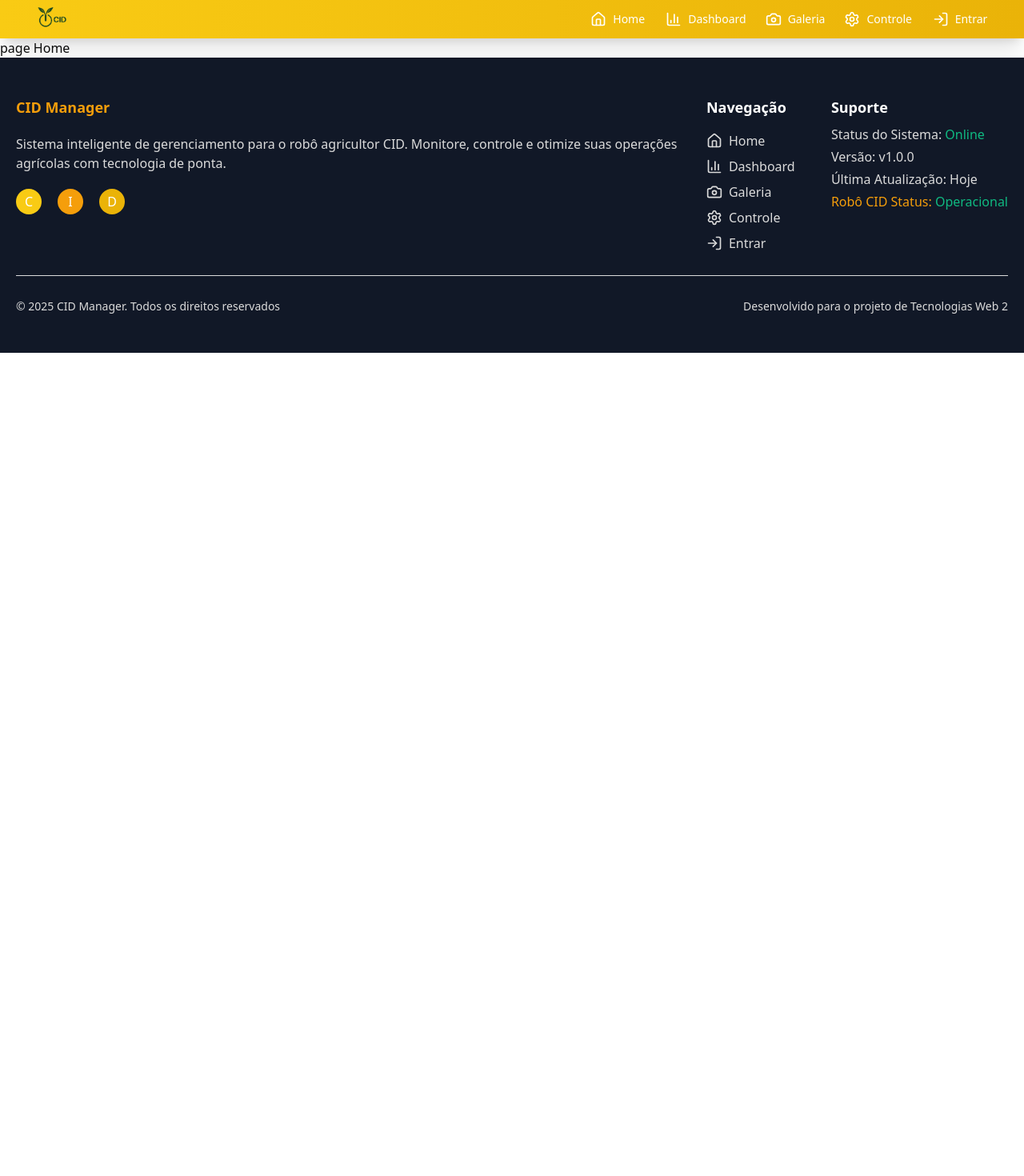
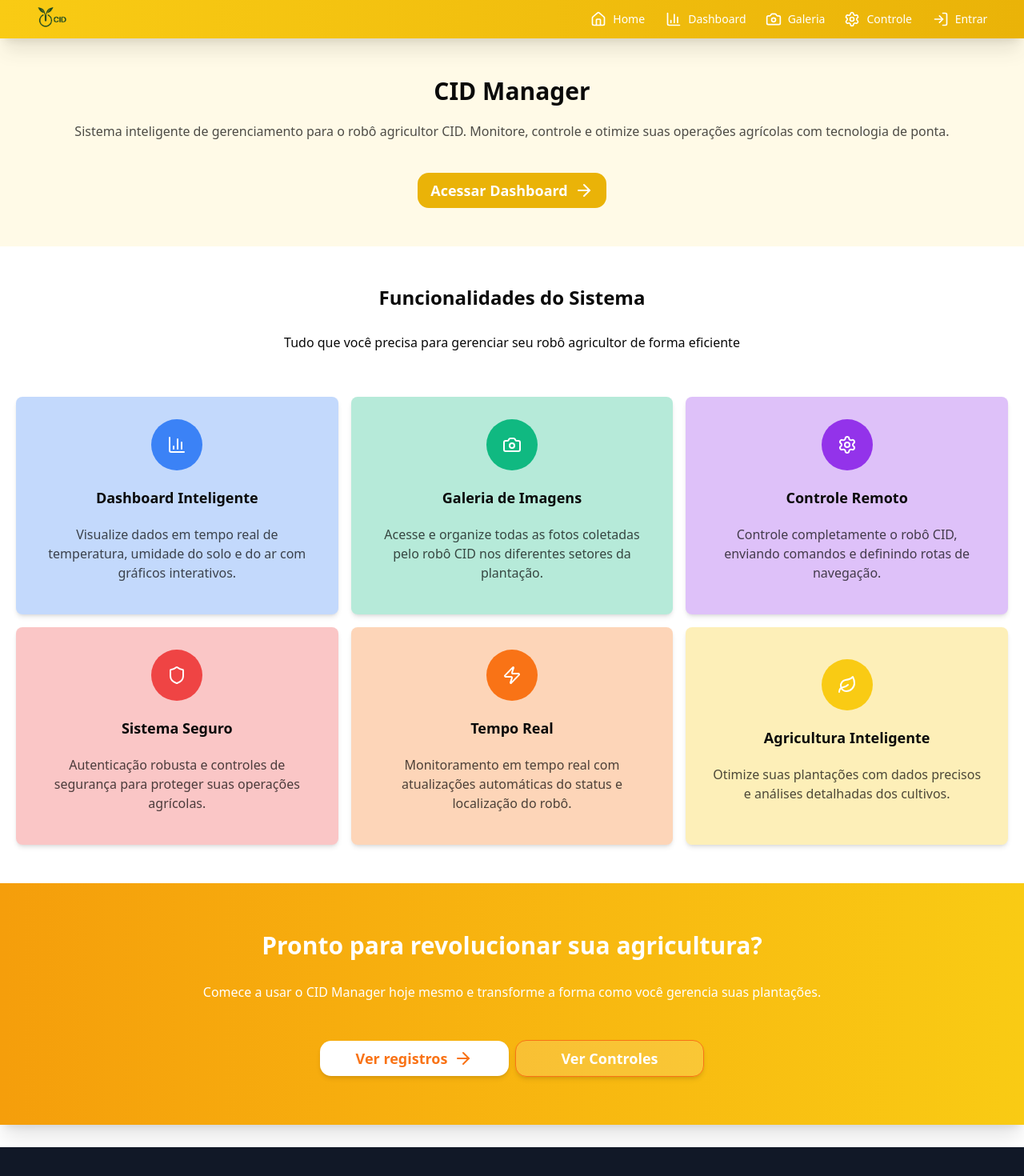
Before and after one commit to arturj9/cid-front, a Next.js app: page /home in a window 1280 px wide. Shown: the top 1470 px of the page at 80% size. Before the commit the page ends 800 px from the top, so only its background shows below. Built offline with nearby package versions, Linux system fonts and the light colour scheme.

Commit message:
feat: criado page home

```diff
--- a/src/app/(pages)/home/page.tsx
+++ b/src/app/(pages)/home/page.tsx
@@ -1,7 +1,196 @@
+import { Container } from "@/components/container";
+import Link from "next/link";
+import {
+  ArrowRight,
+  BarChart3,
+  Camera,
+  Settings,
+  Shield,
+  Zap,
+  Leaf,
+} from "lucide-react";
+
 export default function Home() {
   return (
-    <div>
-      <h3>page Home</h3>
-    </div>
+    <main className="">
+      {/* Seção banner */}
+      <section className="bg-amarelo-base/10 px-5 py-12 flex flex-col gap-5 text-center">
+        <h1 className="font-bold text-3xl">CID Manager</h1>
+        <p className="text-black/70">
+          Sistema inteligente de gerenciamento para o robô agricultor CID.
+          Monitore, controle e otimize suas operações agrícolas com tecnologia
+          de ponta.
+        </p>
+
+        <Link
+          href={"/dashboard"}
+          className="flex gap-2 py-2 px-4 hover:gap-4 transition-all duration-500 hover:cursor-pointer
+             hover:bg-amarelo-sec items-center justify-center bg-amarelo-terc rounded-xl
+               mx-auto mt-5 text-white text-lg font-semibold"
+        >
+          Acessar Dashboard <ArrowRight />
+        </Link>
+      </section>
+      {/* Container com a seção dos Cards */}
+      <Container>
+        <section className="p-5">
+          <div className="py-7 text-center">
+            <h2 className="font-bold text-2xl">Funcionalidades do Sistema</h2>
+            <p className="py-7">
+              Tudo que você precisa para gerenciar seu robô agricultor de forma
+              eficiente
+            </p>
+          </div>
+
+          {/* ################################################ */}
+          {/* SEÇÃO DOS CARDS */}
+
+          <section className=" grid md:grid-cols-2 lg:grid-cols-3 gap-4">
+            <Link
+              href={"/dashboard"}
+              className="bg-azul/30 rounded-md shadow-md p-7 flex justify-center
+            items-center flex-col gap-2 text-center hover:cursor-pointer"
+            >
+              <div
+                className="w-16 h-16 rounded-full bg-azul flex justify-center
+              items-center"
+              >
+                <BarChart3 color="white" />
+              </div>
+              <h3 className="font-semibold py-3 text-lg">
+                Dashboard Inteligente
+              </h3>
+              <p className="text-black/70 pb-3">
+                Visualize dados em tempo real de temperatura, umidade do solo e
+                do ar com gráficos interativos.
+              </p>
+            </Link>
+            <Link
+              href={"/galeria"}
+              className="bg-verde/30 rounded-md shadow-md p-7 flex justify-center
+            items-center flex-col gap-2 text-center hover:cursor-pointer"
+            >
+              <div
+                className="w-16 h-16 rounded-full bg-verde flex justify-center
+              items-center"
+              >
+                <Camera color="white" />
+              </div>
+              <h3 className="font-semibold py-3 text-lg">Galeria de Imagens</h3>
+              <p className="text-black/70 pb-3">
+                Acesse e organize todas as fotos coletadas pelo robô CID nos
+                diferentes setores da plantação.
+              </p>
+            </Link>
+            <Link
+              href={"/controle"}
+              className="bg-roxo/30 rounded-md shadow-md p-7 flex justify-center
+            items-center flex-col gap-2 text-center hover:cursor-pointer"
+            >
+              <div
+                className="w-16 h-16 rounded-full bg-roxo flex justify-center
+              items-center"
+              >
+                <Settings color="white" />
+              </div>
+              <h3 className="font-semibold py-3 text-lg">Controle Remoto</h3>
+              <p className="text-black/70 pb-3">
+                Controle completamente o robô CID, enviando comandos e definindo
+                rotas de navegação.
+              </p>
+            </Link>
+            <Link
+              href={"/controle"}
+              className="bg-vermelho/30 rounded-md shadow-md p-7 flex justify-center
+            items-center flex-col gap-2 text-center hover:cursor-pointer"
+            >
+              <div
+                className="w-16 h-16 rounded-full bg-vermelho flex justify-center
+              items-center"
+              >
+                <Shield color="white" />
+              </div>
+              <h3 className="font-semibold py-3 text-lg">Sistema Seguro</h3>
+              <p className="text-black/70 pb-3">
+                Autenticação robusta e controles de segurança para proteger suas
+                operações agrícolas.
+              </p>
+            </Link>
+            <Link
+              href={"/dashboard"}
+              className="bg-laranja/30 rounded-md shadow-md p-7 flex justify-center
+            items-center flex-col gap-2 text-center hover:cursor-pointer"
+            >
+              <div
+                className="w-16 h-16 rounded-full bg-laranja flex justify-center
+              items-center"
+              >
+                <Zap color="white" />
+              </div>
+              <h3 className="font-semibold py-3 text-lg">Tempo Real</h3>
+              <p className="text-black/70 pb-3">
+                Monitoramento em tempo real com atualizações automáticas do
+                status e localização do robô.
+              </p>
+            </Link>
+            <Link
+              href={"/galeria"}
+              className="bg-amarelo-base/30 rounded-md shadow-md p-7 flex justify-center
+            items-center flex-col gap-2 text-center hover:cursor-pointer"
+            >
+              <div
+                className="w-16 h-16 rounded-full bg-amarelo-base flex justify-center
+              items-center"
+              >
+                <Leaf color="white" />
+              </div>
+              <h3 className="font-semibold py-3 text-lg">
+                Agricultura Inteligente
+              </h3>
+              <p className="text-black/70 pb-3">
+                Otimize suas plantações com dados precisos e análises detalhadas
+                dos cultivos.
+              </p>
+            </Link>
+          </section>
+        </section>
+      </Container>
+      {/* Seção de chamada */}
+      <section
+        className="bg-gradient-to-l from-amarelo-base to-amarelo-sec text-white
+      p-5 text-center py-15 my-7 shadow-xl"
+      >
+        <h3 className="font-bold text-xl mb-7 md:text-2xl lg:text-3xl">
+          Pronto para revolucionar sua agricultura?
+        </h3>
+        <p className="my-7 md:w-2/3 mx-auto">
+          Comece a usar o CID Manager hoje mesmo e transforme a forma como você
+          gerencia suas plantações.
+        </p>
+        <div
+          className="md:flex md:w-[480px] md:justify-around md:items-center
+        md:mx-auto gap-2"
+        >
+          <Link
+            href={"/galeria"}
+            className="flex gap-2 py-2 hover:gap-4 transition-all duration-500 hover:cursor-pointer
+             hover:bg-white items-center justify-center bg-background rounded-xl
+              px-4 mx-auto mt-5 text-laranja text-lg font-semibold shadow-md md:flex-1/2"
+          >
+            Ver registros <ArrowRight />
+          </Link>
+
+          <Link
+            href={"/controle"}
+            className="flex py-2 transition-all duration-500 hover:cursor-pointer
+             hover:bg-background/25 items-center justify-center bg-background/15 rounded-xl
+              px-4 mx-auto mt-5 text-white text-lg font-semibold shadow-md
+              border-1 border-laranja md:flex-1/2"
+          >
+            Ver Controles
+          </Link>
+        </div>
+      </section>
+    </main>
   );
 }
--- /dev/null
+++ b/src/components/container.tsx
@@ -0,0 +1,13 @@
+import { ReactNode } from "react";
+
+type Props = {
+  children: ReactNode;
+};
+
+export function Container({ children }: Props) {
+  return (
+    <section className="w-full max-w-[1280px] mx-auto bg-background">
+      {children}
+    </section>
+  );
+}
--- a/src/components/mySheet.tsx
+++ b/src/components/mySheet.tsx
@@ -13,13 +13,14 @@ import Link from "next/link";
 export function MySheet() {
   return (
     <Sheet>
-      <SheetTrigger>
+      <SheetTrigger asChild>
         <Menu color="white" />
       </SheetTrigger>
       <SheetContent className="bg-amarelo-base">
         <SheetHeader>
           <SheetTitle>CID Manager</SheetTitle>
           <SheetDescription
+            asChild
             className="my-10 flex flex-col gap-7 mx-auto
             w-36 items-start"
           >
```
